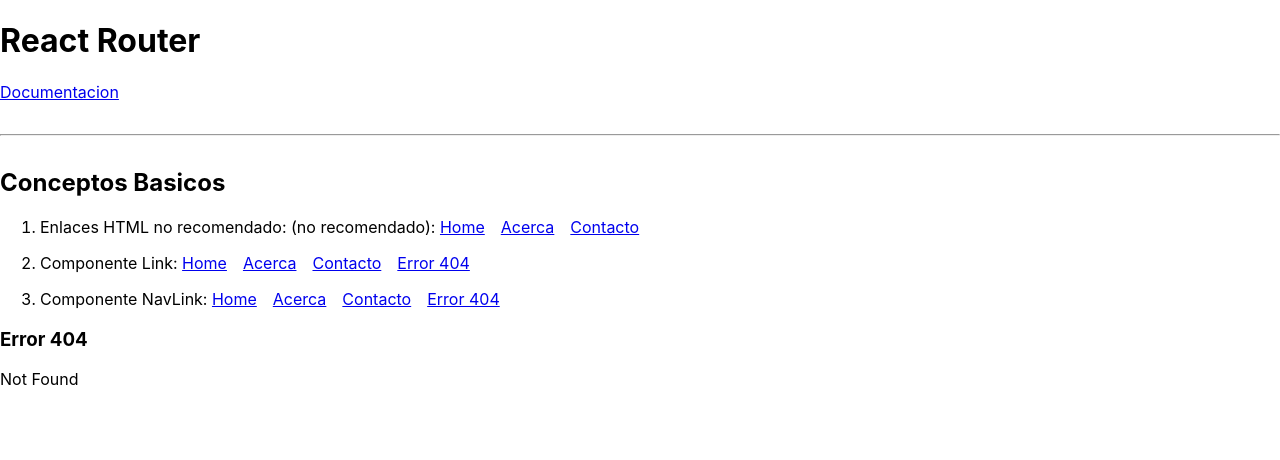
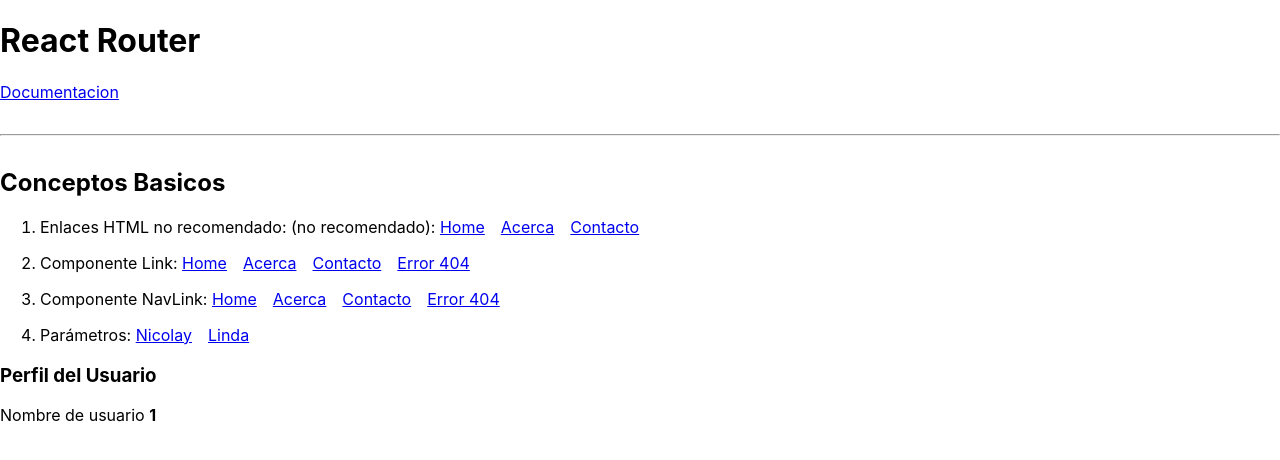
Before and after one commit to nicolaymh/ConceptsRouterV5, a React (Create React App) app: page /usuario/1 in a window 1280 px wide. Shown: the top 460 px of the page. Built offline with nearby package versions, Linux system fonts and the light colour scheme; the HTML template or start-up script is replaced by a standard one.

Commit message:
Paso de Parámetros (hook useParams)

```diff
--- a/src/components/ConceptosBasicos.js
+++ b/src/components/ConceptosBasicos.js
@@ -6,23 +6,26 @@
 import { MenuConceptos } from './MenuConceptos';
 
 import '../index.css';
+import { Usuario } from '../pages/Usuario';
 
 export const ConceptosBasicos = () => {
     return (
         <div>
             <h2>Conceptos Basicos</h2>
 
-            {/* //* Si lo hago asi directamente lamando al link cada vez que cambie lo que hace es volverme a renderizar la palicacion y no necesitamos eso, para eso usamos Link y NavLink */}
-            {/* <MenuConceptos /> */}
-
-            {/* //* Muy importante cuando se llama Link debe estar dentro del Router pero fuera del switch ya que va a ser el que nos llamara las rutas: */}
-
             <Router>
                 <MenuConceptos />
+
                 <Switch>
                     <Route exact path='/' component={Home} />
                     <Route exact path='/acerca' component={Acerca} />
                     <Route exact path='/contacto' component={Contacto} />
+
+                    <Route
+                        exact
+                        path='/usuario/:username'
+                        component={Usuario}
+                    />
 
                     <Route path='*' component={Error404} />
                 </Switch>
--- a/src/components/MenuConceptos.js
+++ b/src/components/MenuConceptos.js
@@ -20,7 +20,6 @@
                     <Link to='/no-existe'>Error 404</Link>
                 </li>
 
-                {/* //* NavLink nos va a hacer lo mismo que Link solo que este nos va a plicar la propiedad activeClassName a el link que este activo es decir en el que estemos.. Es importante colocar el mismo atributo exact que usabamos en las rutas del router para que se aplique la clase de manera mas eficiente*/}
                 <li>
                     <span>Componente NavLink: </span>
                     <NavLink exact to='/' activeClassName='active'>
@@ -36,6 +35,12 @@
                         Error 404
                     </NavLink>
                 </li>
+
+                <li>
+                    <span>Parámetros: </span>
+                    <Link to='/usuario/nicolay'>Nicolay</Link>
+                    <Link to='/usuario/linda'>Linda</Link>
+                </li>
             </ol>
         </nav>
     );
--- /dev/null
+++ b/src/pages/Usuario.js
@@ -0,0 +1,18 @@
+import React from 'react';
+import { useParams } from 'react-router';
+
+export const Usuario = () => {
+    //     let params = useParams();
+    //     console.log(params);
+
+    let { username } = useParams();
+
+    return (
+        <div>
+            <h3>Perfil del Usuario</h3>
+            <p>
+                Nombre de usuario <b>{username}</b>
+            </p>
+        </div>
+    );
+};
```
